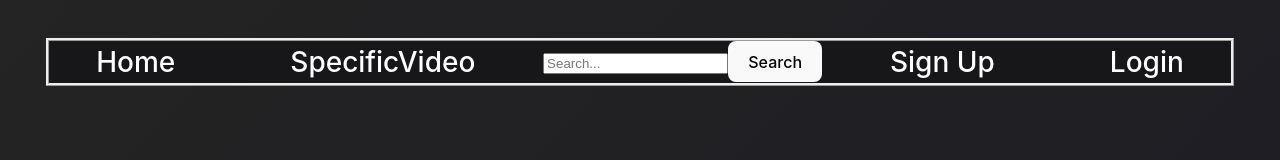
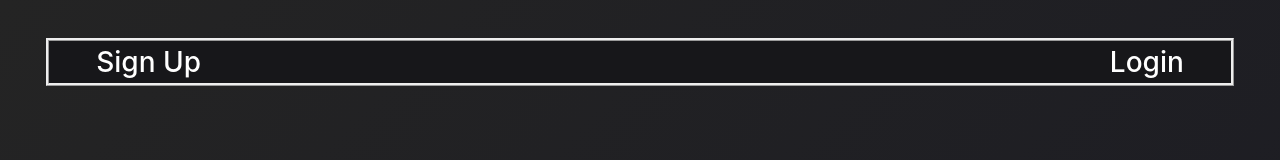
Before and after one commit to moodyRahman/clip-manager, a React (Vite) app in the folder frontend/: page / in a window 1280 px wide. Shown: the top 160 px of the page. Built offline with nearby package versions, Linux system fonts and the light colour scheme.

Commit message:
add videos and uploads to nav

```diff
--- a/frontend/src/components/Nav.jsx
+++ b/frontend/src/components/Nav.jsx
@@ -31,12 +31,13 @@ const Nav = () => {
 
     const nav = verification !== "in progress" ?
         <>
-            <NavElement to="/">Home</NavElement>
-            <NavElement to="/specificvideo">SpecificVideo</NavElement>
-            <SearchBar>Search...</SearchBar>
             {
                 loggedin ? (<>
+                    <NavElement to="/">Home</NavElement>
+                    <SearchBar>Search...</SearchBar>
                     <NavElement onClick={() => { dispatch(logout()) }} >sign out</NavElement>
+                    <NavElement to="/video">video</NavElement>
+                    <NavElement to="/upload">upload</NavElement>
                 </>) :
                     (
                         <>
```
